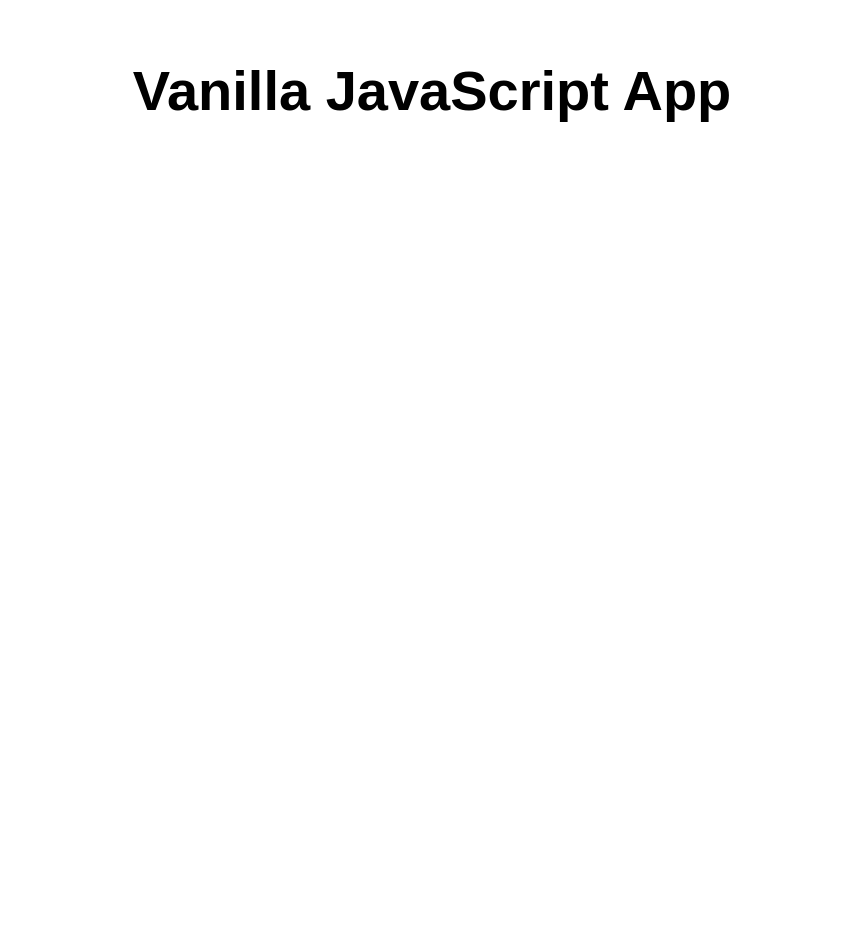
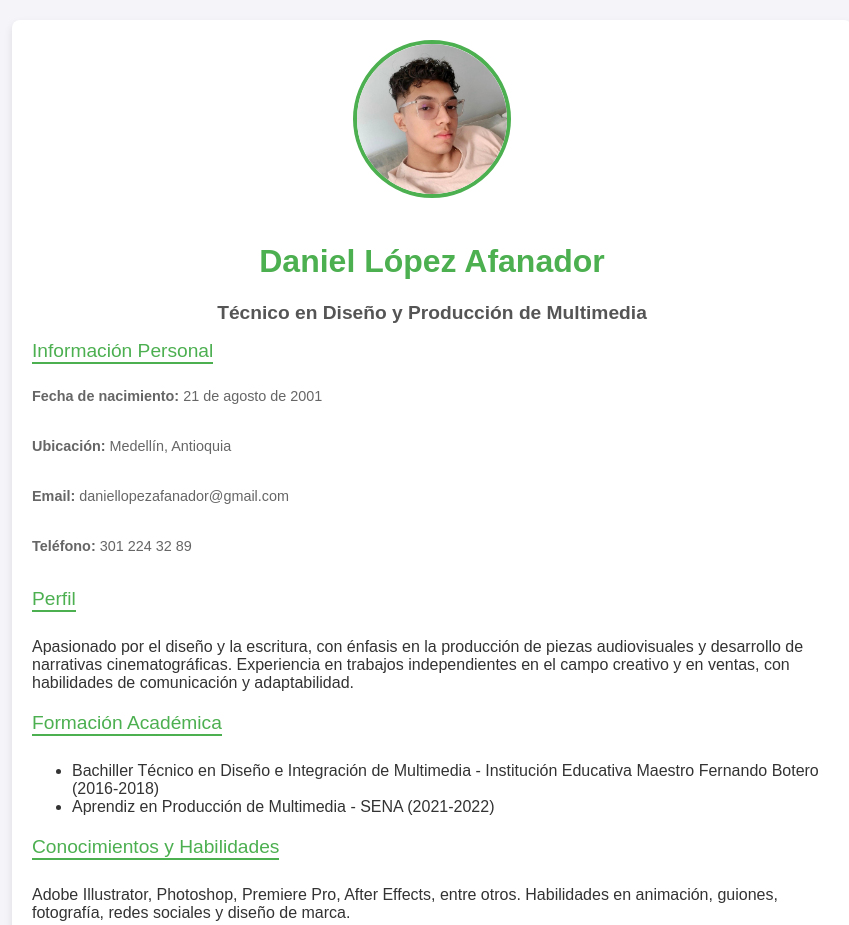
Before and after one commit to BlackberryCake21/Despliegue2, a website: page src/index.html in a window 1280 px wide. Shown: the top 925 px of the page, without its empty margins (208-1057 px from the left). Before the commit the page ends 800 px from the top, so only its background shows below. Drawn offline with Linux system fonts and the light colour scheme.

Commit message:
PaginaHojaDeVida

```diff
--- a/src/index.html
+++ b/src/index.html
@@ -1,17 +1,42 @@
 <!DOCTYPE html>
-<html lang="en">
-
+<html lang="es">
 <head>
-  <meta charset="UTF-8">
-  <meta name="viewport" content="width=device-width, initial-scale=1.0">
-  <link rel="stylesheet" href="styles.css">
-  <title>Vanilla JavaScript App</title>
+    <meta charset="UTF-8">
+    <meta name="viewport" content="width=device-width, initial-scale=1.0">
+    <title>Hoja de Vida - Daniel López Afanador</title>
+    <link rel="stylesheet" href="styles.css">
 </head>
-
 <body>
-  <main>
-    <h1>Vanilla JavaScript App</h1>
-  </main>
+    <div class="container">
+        <div class="header">
+            <img src="FotoDePerfil.jpeg" alt="Foto de Daniel López Afanador">
+            <h1>Daniel López Afanador</h1>
+            <h2>Técnico en Diseño y Producción de Multimedia</h2>
+        </div>
+        <div class="section">
+            <div class="section-title">Información Personal</div>
+            <div class="info">
+                <p><strong>Fecha de nacimiento:</strong> 21 de agosto de 2001</p>
+                <p><strong>Ubicación:</strong> Medellín, Antioquia</p>
+                <p><strong>Email:</strong> daniellopezafanador@gmail.com</p>
+                <p><strong>Teléfono:</strong> 301 224 32 89</p>
+            </div>
+        </div>
+        <div class="section">
+            <div class="section-title">Perfil</div>
+            <p>Apasionado por el diseño y la escritura, con énfasis en la producción de piezas audiovisuales y desarrollo de narrativas cinematográficas. Experiencia en trabajos independientes en el campo creativo y en ventas, con habilidades de comunicación y adaptabilidad.</p>
+        </div>
+        <div class="section">
+            <div class="section-title">Formación Académica</div>
+            <ul>
+                <li>Bachiller Técnico en Diseño e Integración de Multimedia - Institución Educativa Maestro Fernando Botero (2016-2018)</li>
+                <li>Aprendiz en Producción de Multimedia - SENA (2021-2022)</li>
+            </ul>
+        </div>
+        <div class="section">
+            <div class="section-title">Conocimientos y Habilidades</div>
+            <p>Adobe Illustrator, Photoshop, Premiere Pro, After Effects, entre otros. Habilidades en animación, guiones, fotografía, redes sociales y diseño de marca.</p>
+        </div>
+    </div>
 </body>
-
 </html>
--- a/src/styles.css
+++ b/src/styles.css
@@ -1,21 +1,64 @@
-* {
-  font-family: Arial, Helvetica, sans-serif;
-}
 
-html, body {
-  margin: 0;
-  border: 0;
-  padding: 0;
-  background-color: #fff;
-}
+        /* Estilos generales */
+        body {
+            font-family: Arial, sans-serif;
+            background-color: #f4f4f9;
+            margin: 0;
+            padding: 0;
+            color: #333;
+        }
 
-main {
-  margin: auto;
-  width: 50%;
-  padding: 20px;
-}
+        /* Contenedor principal */
+        .container {
+            max-width: 800px;
+            margin: 20px auto;
+            padding: 20px;
+            background-color: #ffffff;
+            border-radius: 8px;
+            box-shadow: 0 4px 8px rgba(0, 0, 0, 0.1);
+        }
 
-main > h1 {
-  text-align: center;
-  font-size: 3.5em;
-}
+        /* Cabecera con imagen */
+        .header {
+            text-align: center;
+        }
+
+        .header img {
+            width: 150px;
+            height: 150px;
+            border-radius: 50%;
+            margin-bottom: 20px;
+            border: 4px solid #4CAF50;
+        }
+
+        /* Título y subtítulo */
+        h1 {
+            color: #4CAF50;
+        }
+
+        h2 {
+            color: #555;
+            font-size: 1.2em;
+        }
+
+        /* Secciones */
+        .section {
+            margin-bottom: 20px;
+        }
+
+        .section-title {
+            font-size: 1.2em;
+            color: #4CAF50;
+            margin-bottom: 10px;
+            border-bottom: 2px solid #4CAF50;
+            display: inline-block;
+        }
+
+        /* Información personal */
+        .info {
+            display: flex;
+            flex-direction: column;
+            gap: 5px;
+            font-size: 0.9em;
+            color: #666;
+        }
```
